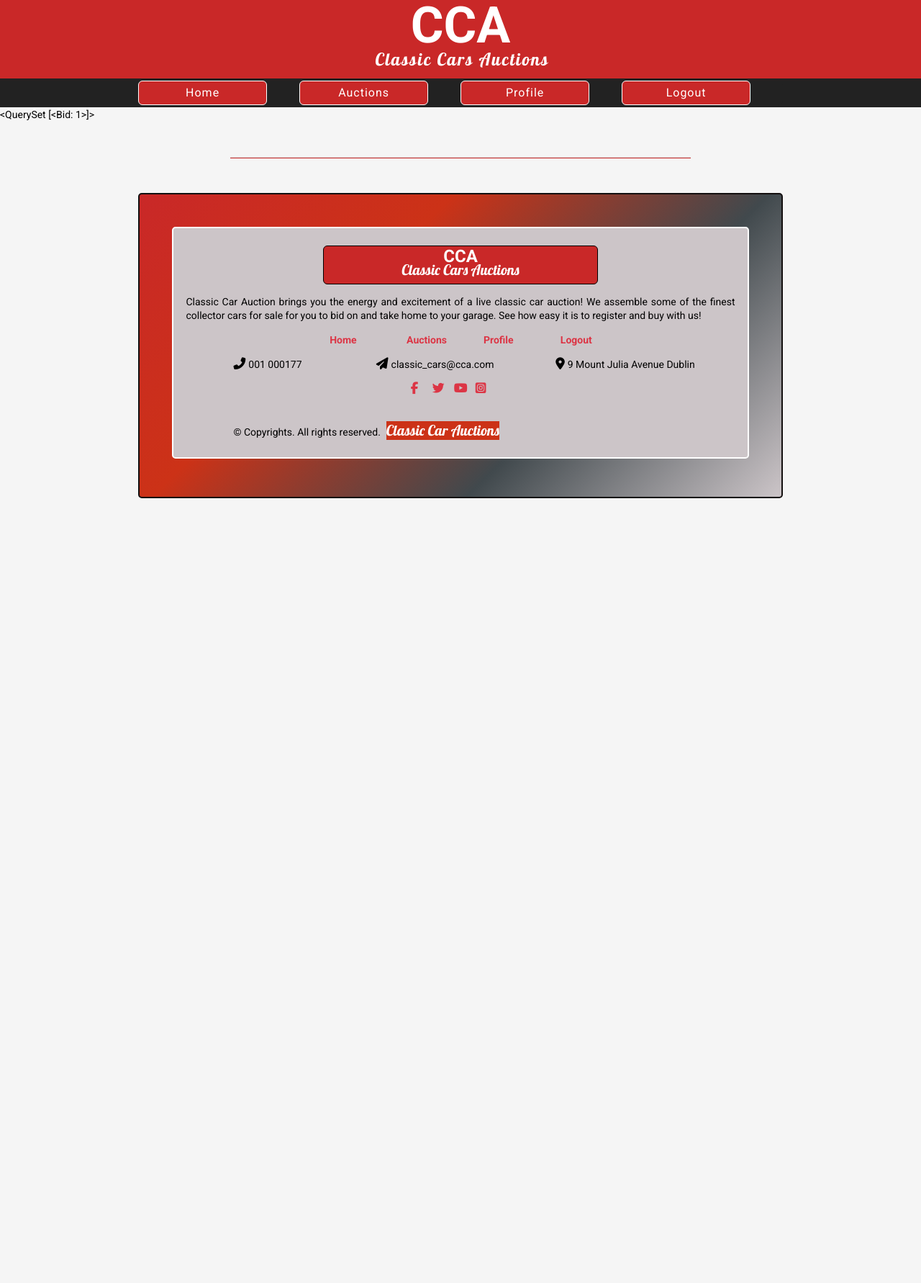
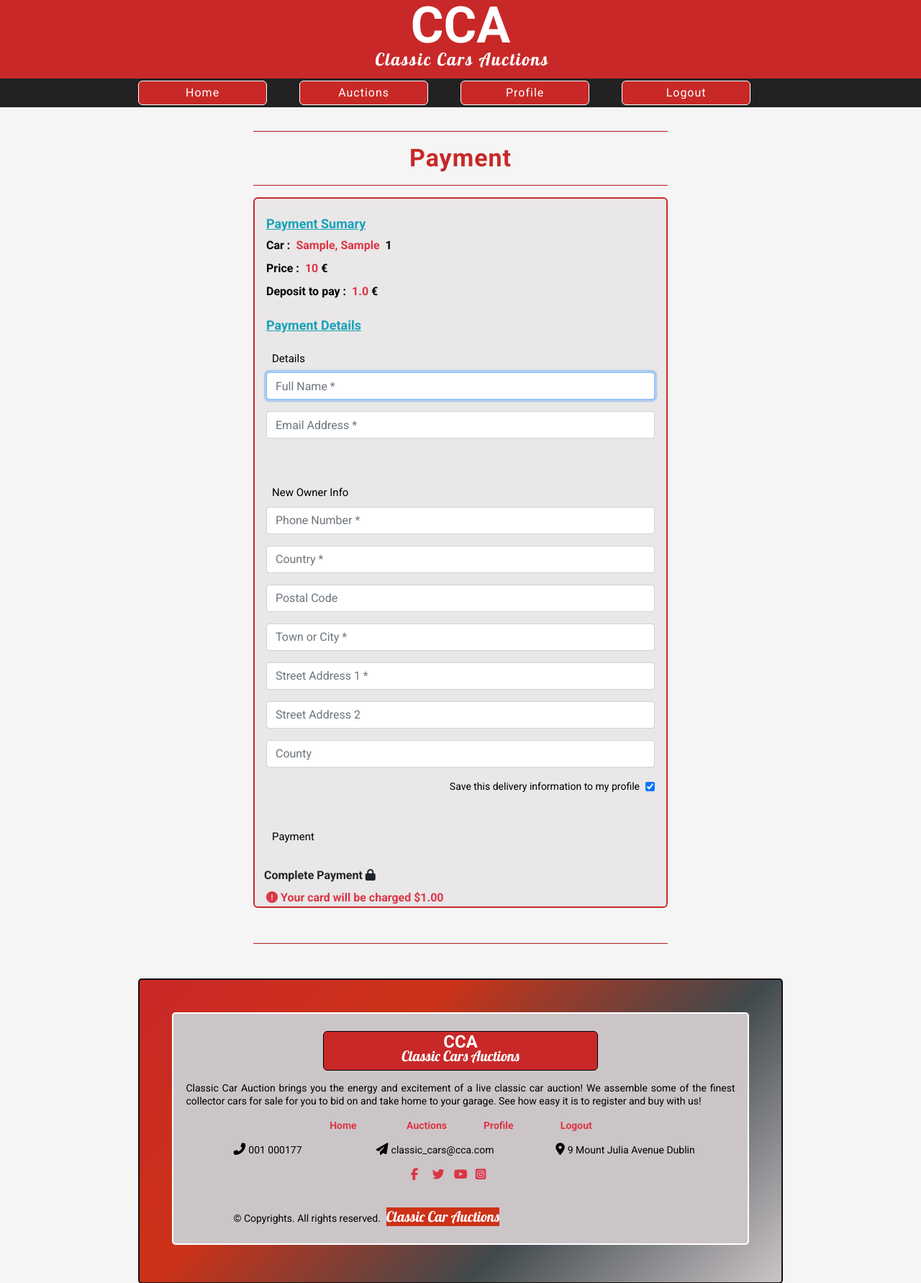
Before and after one commit to Code-Institute-Submissions/classic_cars_auctions, a Django app: page /payment/1 in a window 1280 px wide. Shown: the top 1782 px of the page at 72% size. Before the commit the page ends 692 px from the top, so only its background shows below. Run offline with Django 3.2, Linux system fonts and the light colour scheme; a user stored in the database is signed in; tables that the repository leaves empty hold one stand-in row (values such as "Sample post"); some libraries are stand-ins or nearby versions.

Commit message:
added payment form views and template

```diff
--- a/payment/forms.py
+++ b/payment/forms.py
@@ -1,11 +1,11 @@
 from django import forms
-from .models import Order
+from .models import Payment
 
 
 class PaymentForm(forms.ModelForm):
     """Payment Form"""
     class Meta:
-        """Class to displey fields"""
+        """form fields"""
         model = Payment
         fields = ('full_name', 'email', 'phone_number',
                   'street_address1', 'street_address2',
--- /dev/null
+++ b/payment/static/payment/css/payment.css
@@ -0,0 +1,83 @@
+
+.hor-line-home {
+    width: 90%;
+}
+
+.payment-header h1 {
+    color: rgb(201, 40, 40);
+    font-size: 34px;
+}
+.payment-wrapper {
+    width: 90%;
+    margin: 0 auto;
+    background-color: #e9e7e7;
+    border: 2px solid rgb(201, 40, 40);
+    border-radius: 6px;
+}
+
+.payment-element h2 {
+    font-size: 24px;
+    font-weight: 600;
+    text-decoration: underline;
+}
+
+.payment-element p {
+    font-size: 20px;
+    font-weight: 600;
+}
+
+.fieldset-label {
+    font-size: 20px;
+    font-weight: 600;
+}
+
+
+
+
+/* media query */
+
+@media (min-width: 568px) and (max-width: 767px) {
+    .payment-wrapper {
+        width: 70%;
+    }
+
+    .hor-line-home {
+        width: 70%;
+    }
+    .payment-element h2 {
+        font-size: 18px;
+    }
+
+    .payment-element p {
+        font-size: 16px;
+    }
+
+    .fieldset-label {
+        font-size: 15px;
+        font-weight: 500;
+    }
+
+}
+
+@media (min-width: 768px)  {
+    .payment-wrapper {
+        width: 45%;
+    }
+
+    .payment-element h2 {
+        font-size: 18px;
+    }
+
+    .payment-element p {
+        font-size: 16px;
+    }
+
+    .hor-line-home {
+        width: 45%;
+    }
+
+    .fieldset-label {
+        font-size: 15px;
+        font-weight: 500;
+    }
+}
--- a/payment/templates/payment/payment.html
+++ b/payment/templates/payment/payment.html
@@ -1,18 +1,77 @@
 {% extends "base.html" %}
 {% load static %}
 
-
+{% block extra_css %}
+<link rel="stylesheet" href="{% static 'payment/css/payment.css' %}">
+{% endblock %}
 
 {% block content %}
 
 
-<section>
-    {{ winner_bid }}
+<section id="payment-section" class=" pt-3">
+  <hr class="hor-line-home my-3">
+  <div class="payment-header text-center">
+    <h1 class="header">Payment</h1>
+  </div>
+  <hr class="hor-line-home my-3">
+  <div class="payment-wrapper">
+    {% for item in winner_bid %}
+      <div class="payment-element ml-3 mt-4">
+        <h2 class="text-info">Payment Sumary</h2>
+        <p class="mb-2">Car :<span class="text-danger ml-2 mr-1 text-capitalize">{{ item.car.make }}, {{ item.car.model }}</span>
+          {{ item.car.firstRegistred }}</p>
+        <p class="mb-2">Price :<span class="text-danger ml-2 mr-1">{{item.amount }}</span>€</p>
+        <p>Deposit to pay :<span class="text-danger ml-2 mr-1">{{ deposit }}</span>€</p>
+      </div>
+      <div class="payment-element">
+        <h2 class="text-info ml-3 my-4">Payment Details</h2>
+        <div class="info-text text-justify">
+          <form action="{% url 'payment' item.id %}" id="payment-form" method="post">
+            {% csrf_token %}
+            <fieldset class="rounded px-3 mb-5">
+              <legend class="fieldset-label small text-black px-2 w-auto">Details</legend>
+              {{ payment_form.full_name | as_crispy_field }}
+              {{ payment_form.email | as_crispy_field }}
+            </fieldset>
+            <fieldset class="rounded px-3 mb-5">
+              <legend class="fieldset-label small text-black px-2 w-auto">New Owner Info</legend>
+              {{ payment_form.phone_number | as_crispy_field }}
+              {{ payment_form.country | as_crispy_field }}
+              {{ payment_form.postcode | as_crispy_field }}
+              {{ payment_form.town_or_city | as_crispy_field }}
+              {{ payment_form.street_address1 | as_crispy_field }}
+              {{ payment_form.street_address2 | as_crispy_field }}
+              {{ payment_form.county | as_crispy_field }}
+              <div class="form-check form-check-inline float-right mr-0">
+                <label class="form-check-label" for="id-save-info">Save this delivery information to my profile</label>
+                <input class="form-check-input ml-2 mr-0" type="checkbox" id="id-save-info" name="save-info" checked>
+              </div>
+            </fieldset>
+            <fieldset class="px-3">
+              <legend class="fieldset-label small text-black px-2 w-auto">Payment</legend>
+              <!-- A Stripe card element will go here -->
+              <div class="mb-3" id="card-element"></div>
 
-        <div class="info-text text-justify"></div>
-
-  <hr class="hor-line-home my-5">
-
+              <!-- Used to display form errors -->
+              <div class="mb-3 text-danger" id="card-errors" role="alert"></div>
+            </fieldset>
+            <button id="submit-button" class="btn btn-black rounded-0">
+              <span class="font-weight-bold">Complete Payment</span>
+              <span class="icon">
+                <i class="fas fa-lock"></i>
+              </span>
+            </button>
+            <p class="small text-danger my-0 ml-3">
+              <span class="icon">
+                <i class="fas fa-exclamation-circle"></i>
+              </span>
+              <span>Your card will be charged <strong>${{ deposit|floatformat:2 }}</strong></span>
+            </p>
+        </div>
+        </form>
+      </div>
+  </div>
+  {% endfor %}
 </section>
-
+<hr class="hor-line-home my-5">
 {% endblock %}
--- a/payment/views.py
+++ b/payment/views.py
@@ -1,23 +1,27 @@
 from django.shortcuts import render, redirect, reverse
 from django.contrib.auth.decorators import login_required
+from django.contrib import messages
 from auctions.models import Bid
-from .models import Payment, PaymentLineItem
-from django.contrib import messages
 
+from .forms import PaymentForm
 
 
 @login_required()
 def payment(request, highest_bid_obj_id):
     """View to render Payment"""
+    deposit = 0
+    payment_form = PaymentForm()
     winner_bid = Bid.objects.filter(id=highest_bid_obj_id)
     if winner_bid[0].winnerBid and request.user.id == winner_bid[0].user_id:
-        print(winner_bid[0].amount, winner_bid[0].time)
+        deposit = winner_bid[0].amount / 10
     else:
         messages.error(request, 'Unauthorized Access.')
         return redirect(reverse('all_auctions'))
 
     context = {
-        'winner_bid': winner_bid,
+       'winner_bid': winner_bid,
+       'payment_form': payment_form,
+       'deposit': deposit,
     }
 
     return render(request, 'payment/payment.html', context)
--- a/requirements.txt
+++ b/requirements.txt
@@ -3,6 +3,7 @@ asgiref==3.5.0
 backports.zoneinfo==0.2.1
 Django==3.2
 django-allauth==0.41.0
+django-crispy-forms==1.14.0
 django-filter==21.1
 oauthlib==3.2.0
 Pillow==9.0.1
--- a/static/css/base.css
+++ b/static/css/base.css
@@ -231,6 +231,7 @@ font-family: 'Roboto', sans-serif; */
 /*auctions */
 
 /* auction-search  */
+
 .auction-search {
     width: 80%;
     margin: 0 auto;
```
Also changed, not shown: classic_cars_auctions/settings.py (+10 -1 lines).
